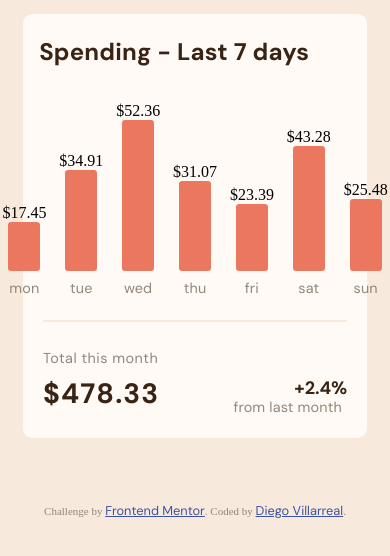
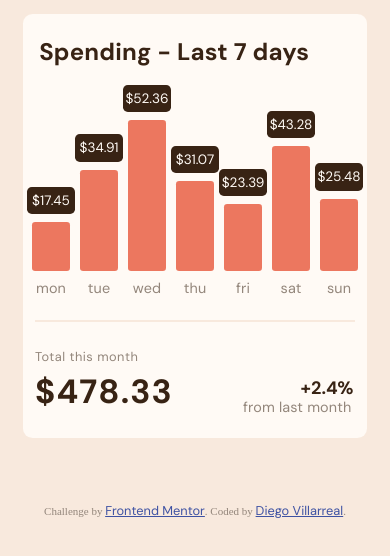
Before and after one commit to diego773/expenses-charts-components, a plain HTML site: page index.html in a window 390 px wide. Shown: the part 164-720 px from the top of the page. Drawn offline with Linux system fonts and the light colour scheme.

Commit message:
added css mobile

```diff
--- a/assets/style/style.css
+++ b/assets/style/style.css
@@ -105,7 +105,7 @@ body {
   flex-direction: row;
   justify-content: center;
   align-items: flex-end;
-  gap: 0.805rem;
+  gap: 0;
   height: 14rem;
 }
 
@@ -113,6 +113,7 @@ body {
   display: flex;
   flex-direction: column-reverse;
   align-items: center;
+  width: 3rem;
 }
 
 .graph-list-days {
@@ -129,9 +130,23 @@ body {
 
 .bar-graph {
   margin-bottom: 0.5rem;
-  width: 2rem;
+  width: 2.4rem;
   background-color: var(--soft-red);
   border-radius: 0.2rem;
+}
+
+.amount {
+  margin-bottom: 0.5rem;
+  background-color: var(--dark-brown);
+  color: var(--very-pale-orange);
+  width: 3rem;
+  text-align: center;
+  line-height: 1.7rem;
+  border-radius: 0.3rem;
+  font-size: 0.85rem;
+  font-family: var(--font-family);
+  font-weight: var(--font-weight-400);
+  cursor: pointer;
 }
 
 .bar-graph:hover {
@@ -152,13 +167,14 @@ body {
   justify-content: space-around;
   align-items: flex-start;
   height: 6rem;
-  width: 9.5rem;
+  width: 10rem;
   border-top: 2px solid var(--cream);
+  /* border: 1px solid red; */
 }
 
 .graph-footer-title {
   font-family: var(--font-family);
-  font-size: 0.9rem;
+  font-size: 0.8rem;
   font-weight: var(--font-weight-400);
   color: var(--medium-brown);
   letter-spacing: 0.03rem;
@@ -169,7 +185,7 @@ body {
 .money-spend {
   font-family: var(--font-family);
   font-weight: var(--font-weight-700);
-  font-size: 1.75rem;
+  font-size: 2.1rem;
   letter-spacing: 0.07rem;
   margin-top: 0.02rem;
   color: var(--dark-brown);
@@ -182,7 +198,7 @@ body {
   color: var(--dark-brown);
   line-height: 1.5rem;
   height: 1.5rem;
-  margin-left: 6rem;
+  margin-left: 6.4rem;
   margin-top: 3.3rem;
   width: 3.4rem;
   padding-left: 0.2rem;
@@ -197,7 +213,7 @@ body {
   font-size: 0.9rem;
   line-height: 1rem;
   letter-spacing: 0.01rem;
-  margin-left: 2.4rem;
+  margin-left: 3rem;
   margin-bottom: 0.8rem;
   width: 6.98rem;
 }
```
Also changed, not shown: index.html (+0 -36 lines).
